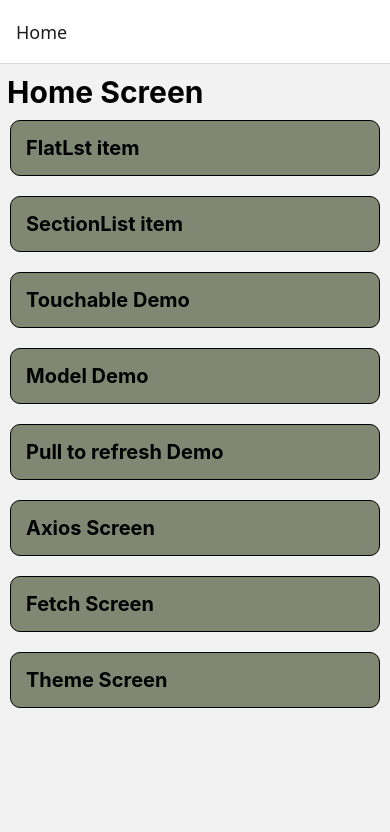
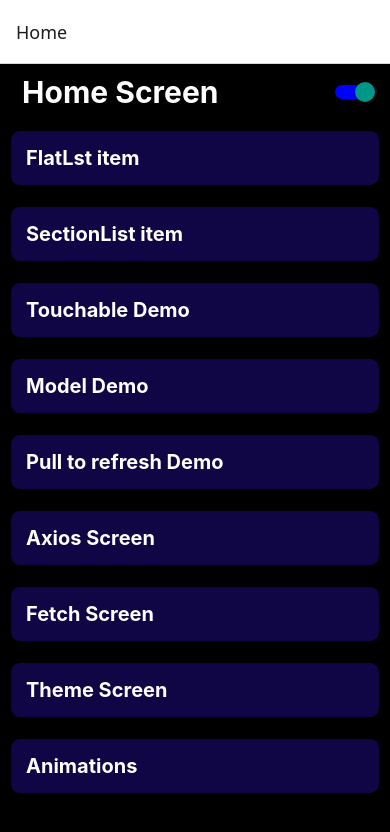
Before and after one commit to dedJack/SecondNative, a React Native app: screen /Home in a window 390 px wide. Shown: the top 832 px of the page. Built offline with nearby package versions, Linux system fonts and the light colour scheme.

Commit message:
Created seperate animations folder and applied stackNavigation in it, to keep all animation files together

```diff
--- /dev/null
+++ b/src/Animations/AnimationDemo.tsx
@@ -0,0 +1,81 @@
+import React from 'react';
+import {FlatList, StyleSheet, Text, TouchableOpacity, View} from 'react-native';
+import {AnimationScreenTypeProp} from '../types';
+import { StackNavigationProp } from '@react-navigation/stack';
+
+const topic = [
+  {
+    id: 1,
+    name: 'FadeDemo',
+    screen: 'FadeDemoScreen',
+  },
+];
+
+//Animation screen prop to navigate
+type AnimationScreenNavigationProp = StackNavigationProp<
+  AnimationScreenTypeProp,
+  'AnimationScreen'
+>;
+
+//to navigate on other screens we use navigation in props.
+type props = {
+  navigation: AnimationScreenNavigationProp;
+};
+
+//main function.
+const AnimationDemo: React.FC<props> = ({navigation}) => {
+
+    //handle renderItem
+  const handleRenderItem = ({
+    item,
+  }: {
+    item: {id: number; name: string; screen: string};
+  }) => (
+    <TouchableOpacity
+      style={styles.listContainer}
+      onPress={() =>
+        navigation.navigate(item.screen as keyof AnimationScreenTypeProp)
+      }>
+      <Text style={styles.listText}>{item.name}</Text>
+    </TouchableOpacity>
+  );
+
+
+  return (
+    <View style={styles.container}>
+      <Text style={styles.header}>Animation Screen</Text>
+      <FlatList
+        keyExtractor={item => item.id.toString()}
+        data={topic}
+        renderItem={handleRenderItem}
+      />
+    </View>
+  );
+};
+
+const styles = StyleSheet.create({
+  container: {
+    flex: 1,
+    marginBottom: 20,
+  },
+  header: {
+    textAlign: 'center',
+    marginVertical: 10,
+    fontSize: 25,
+    fontWeight: 'bold',
+  },
+  listContainer: {
+    margin: 10,
+    paddingHorizontal: 15,
+    backgroundColor: 'lightgrey',
+    paddingVertical: 15,
+    borderWidth: 0.5,
+    borderRadius: 10,
+  },
+  listText: {
+    fontSize: 20,
+    fontWeight: 'bold',
+  },
+});
+
+export default AnimationDemo;
--- a/src/RootNavigator.tsx
+++ b/src/RootNavigator.tsx
@@ -9,6 +9,8 @@ import PullToRefreshDemo from './screens/PullToRefreshDemo';
 import AxiosScreenDempo from './screens/AxiosScreenDemo';
 import DataFetchingDemo from './screens/DataFetchingDemo';
 import ThemeScreen from './screens/ThemeScreen';
+import AnimationDemo from './Animations/AnimationDemo';
+import FadeDemo from './Animations/FadeDemo';
 
 //Create prop type for every screen, Here i have created a prop type, But later i have move it to the another TypeScript file, as it is used by every screen.
 {
@@ -38,6 +40,8 @@ const RootNavigator: React.FC = () => {
       <Stack.Screen name="AxiosDemo" component={AxiosScreenDempo} />
       <Stack.Screen name="FetchDemo" component={DataFetchingDemo} />
       <Stack.Screen name="ThemeScreen" component={ThemeScreen} />
+      <Stack.Screen name="AnimationScreen" component={AnimationDemo} />
+      <Stack.Screen name="FadeDemoScreen" component={FadeDemo} />
     </Stack.Navigator>
   );
 };
--- a/src/screens/HomeScreen.tsx
+++ b/src/screens/HomeScreen.tsx
@@ -1,14 +1,14 @@
-import {useNavigation} from '@react-navigation/native';
 import {StackNavigationProp} from '@react-navigation/stack';
 import {
   StyleSheet,
   View,
   Text,
-  Button,
   TouchableOpacity,
   FlatList,
+  Switch,
 } from 'react-native';
 import {StackScreenTypeProp} from '../types';
+import {useTheme} from '../context/ThemeProvider';
 
 //create a type of Prop for HomeScreen.
 type HomeScreenNavigationprop = StackNavigationProp<
@@ -38,24 +38,29 @@ const subject = [
     screen: 'ModelScreen',
   },
   {
-    id:5,
-    name:"Pull to refresh Demo",
-    screen:"PullToRefresh",
+    id: 5,
+    name: 'Pull to refresh Demo',
+    screen: 'PullToRefresh',
   },
   {
-    id:6,
-    name:"Axios Screen",
-    screen:"AxiosDemo",
+    id: 6,
+    name: 'Axios Screen',
+    screen: 'AxiosDemo',
   },
   {
-    id:7,
-    name:"Fetch Screen",
-    screen:"FetchDemo",
+    id: 7,
+    name: 'Fetch Screen',
+    screen: 'FetchDemo',
   },
   {
-    id:8,
-    name:"Theme Screen",
-    screen:"ThemeScreen",
+    id: 8,
+    name: 'Theme Screen',
+    screen: 'ThemeScreen',
+  },
+  {
+    id: 9,
+    name: 'Animations',
+    screen: 'AnimationScreen',
   },
 ];
 type Props = {
@@ -66,19 +71,64 @@ const HomeScreen: React.FC<Props> = ({navigation}) => {
   //UseNavigation is used to navigate to another screen.
   // const navigation = useNavigation<HomeScreenNavigationprop>();
 
+  const {theme, toggleTheme} = useTheme();
+  const isDarkMode = theme === 'light';
+
   return (
-    <View style={styles.container}>
-      <Text style={styles.header}> Home Screen </Text>
+    <View
+      style={[
+        styles.container,
+        {
+          backgroundColor: isDarkMode ? 'black' : 'white',
+        },
+      ]}>
+      <View style={[
+        styles.headerRow,
+        {
+          backgroundColor: isDarkMode ? 'black' : 'white',
+        },
+      ]}>
+        <Text
+          style={[
+            styles.header,
+            {
+              color: isDarkMode ? 'white' : 'black',
+            },
+          ]}>
+          {' '}
+          Home Screen{' '}
+        </Text>
+        <Switch
+          style={styles.switchDesign}
+          value={isDarkMode}
+          onValueChange={toggleTheme}
+          thumbColor={isDarkMode ? 'grey' : 'blue'}
+          trackColor={{false: 'grey', true: 'blue'}}
+        />
+      </View>
       <FlatList
         data={subject}
         renderItem={({item}) => (
           <TouchableOpacity
-            style={styles.btnConatiner}
+            style={[
+              styles.btnConatiner,
+              {
+                backgroundColor: isDarkMode ? 'rgb(16, 5, 69)' : 'lightgrey',
+              },
+            ]}
             onPress={
               () =>
                 navigation.navigate(item.screen as keyof StackScreenTypeProp) //this is use to pass the screen name from object
             }>
-            <Text style={styles.btnText}>{item.name}</Text>
+            <Text
+              style={[
+                styles.btnText,
+                {
+                  color: isDarkMode ? 'white' : 'black',
+                },
+              ]}>
+              {item.name}
+            </Text>
           </TouchableOpacity>
         )}
       />
@@ -88,7 +138,15 @@ const HomeScreen: React.FC<Props> = ({navigation}) => {
 
 const styles = StyleSheet.create({
   container: {
+    flex: 1,
     paddingTop: 10,
+  },
+  headerRow: {
+    flexDirection: 'row',
+    alignItems: 'center',
+    justifyContent: 'space-between',
+    paddingHorizontal: 15,
+    paddingBottom: 10,
   },
   header: {
     fontSize: 30,
@@ -97,7 +155,7 @@ const styles = StyleSheet.create({
   btnConatiner: {
     margin: 10,
     paddingHorizontal: 15,
-    backgroundColor:"#808873",
+    backgroundColor: '#808873',
     paddingVertical: 15,
     borderWidth: 0.5,
     borderRadius: 10,
@@ -106,6 +164,11 @@ const styles = StyleSheet.create({
     fontSize: 20,
     fontWeight: 'bold',
   },
+  switchDesign: {
+    paddingBottom: 10,
+    alignItems: 'center',
+    position: 'relative',
+  },
 });
 
 export default HomeScreen;
```
Also changed, not shown: src/types.ts (+8 -0 lines).
